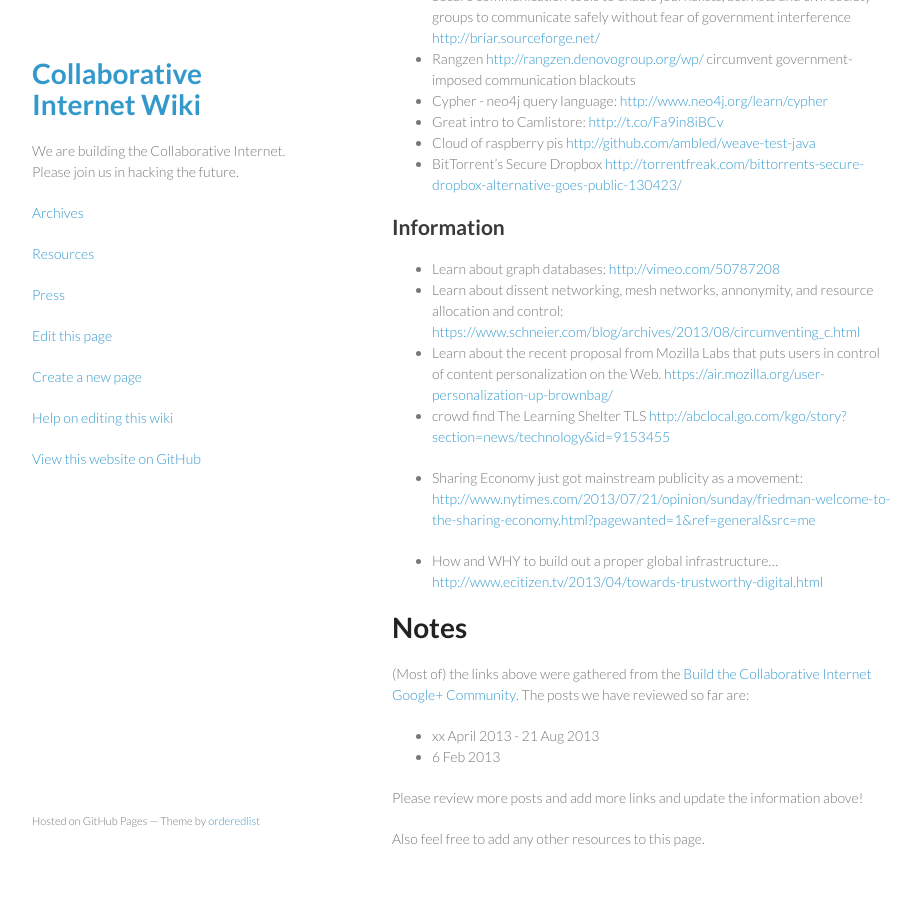
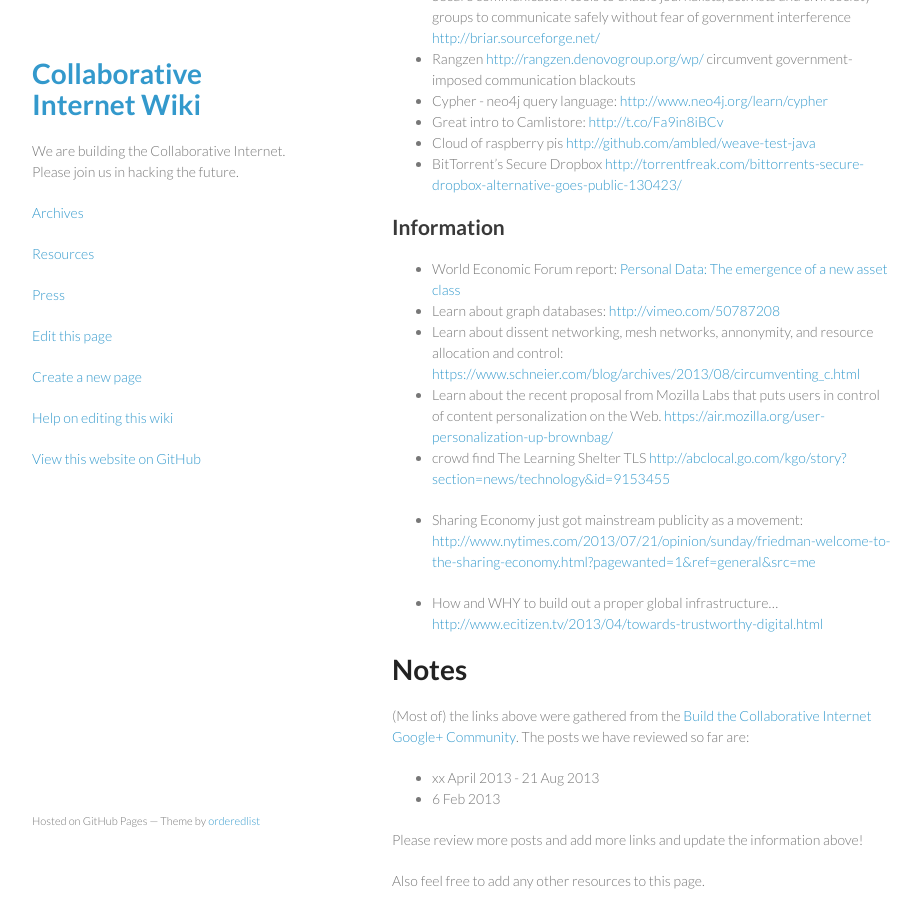
Before and after one commit to collaborativeinternet/collaborativeinternet.github.io, a Jekyll site: the page built from wiki/resources.md, in a window 1280 px wide and 900 px high, scrolled down 545 px. Shown: the whole window, without its empty margins (178-1096 px from the left). Built offline with Jekyll 4.4.1, drawn with Linux system fonts in a browser that asks for light colours.

Commit message:
Update resources.md

```diff
--- a/wiki/resources.md
+++ b/wiki/resources.md
@@ -40,6 +40,7 @@
 
 Information
 --------
+- World Economic Forum report: [Personal Data: The emergence of a new asset class](http://www3.weforum.org/docs/WEF_ITTC_PersonalDataNewAsset_Report_2011.pdf)
 - Learn about graph databases: <http://vimeo.com/50787208>
 - Learn about dissent networking, mesh networks, annonymity, and resource allocation and control: <https://www.schneier.com/blog/archives/2013/08/circumventing_c.html>
 - Learn about the recent proposal from Mozilla Labs that puts users in control of content personalization on the Web. <https://air.mozilla.org/user-personalization-up-brownbag/>
```
